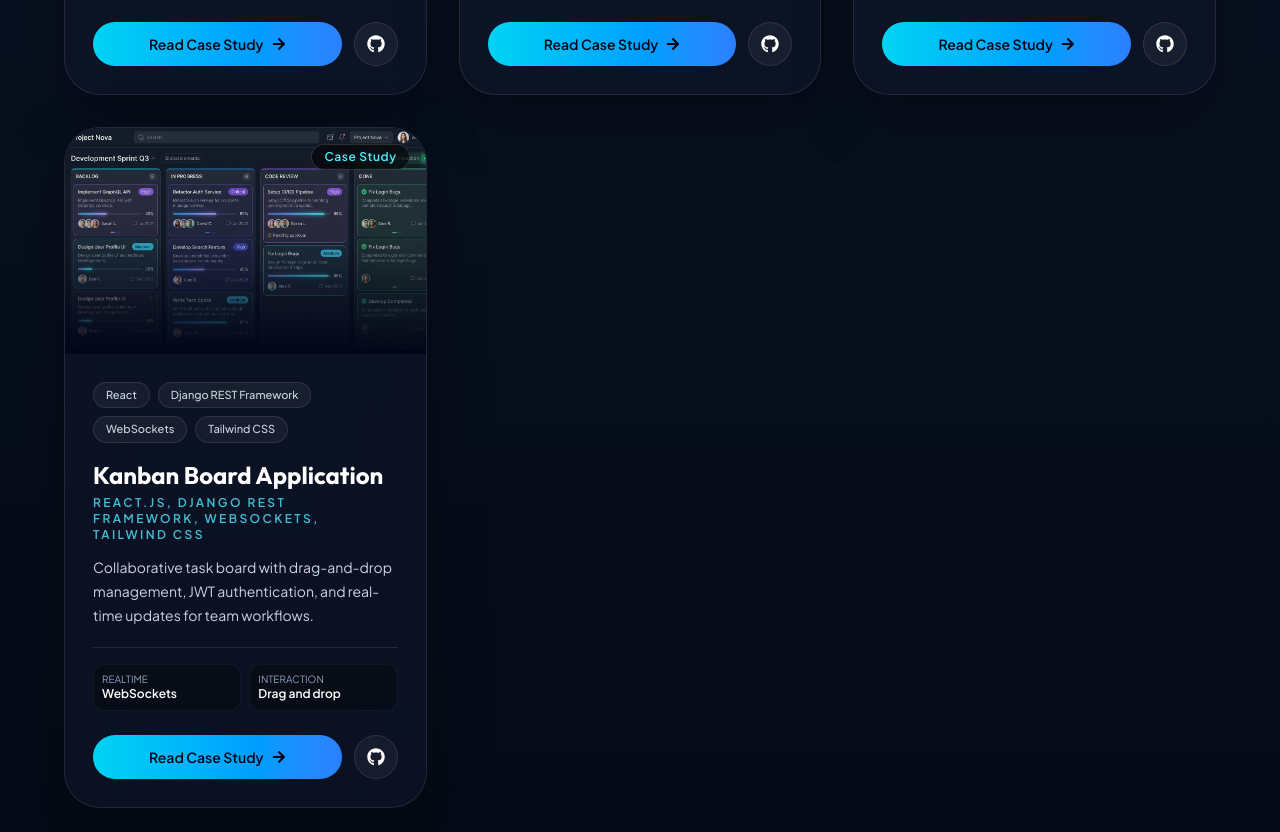
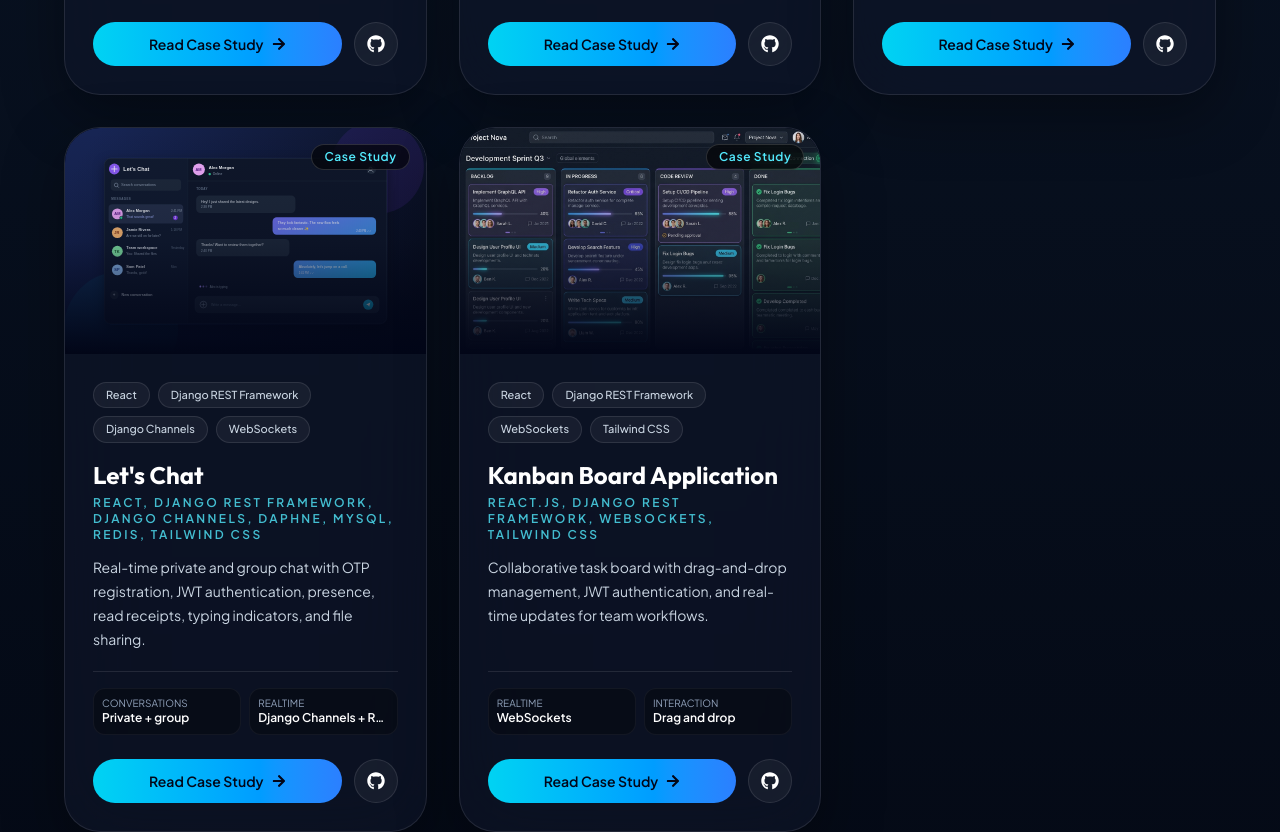
Before and after one commit to chinmayamoharana/Portfolio, a React (Vite) app: page /projects in a window 1280 px wide. Shown: the part 1760-2592 px from the top of the page. Built offline with nearby package versions, Linux system fonts and the light colour scheme.

Commit message:
added new project

```diff
--- a/src/data/projects.js
+++ b/src/data/projects.js
@@ -213,6 +213,45 @@ export const projects = [
     ],
   },
   {
+    slug: "lets-chat",
+    img: "/project_lets_chat.svg",
+    title: "Let's Chat",
+    tech: [
+      "React",
+      "Django REST Framework",
+      "Django Channels",
+      "WebSockets",
+      "Redis",
+      "MySQL",
+      "JWT",
+      "Tailwind CSS",
+    ],
+    stackLabel:
+      "React, Django REST Framework, Django Channels, Daphne, MySQL, Redis, Tailwind CSS",
+    github: "https://github.com/chinmayamoharana/let-s-chat",
+    accent: "from-violet-500 to-cyan-400",
+    description:
+      "Real-time private and group chat with OTP registration, JWT authentication, presence, read receipts, typing indicators, and file sharing.",
+    summary:
+      "A real-time messaging application built for private conversations and group communication, with WebSocket-powered chat and delivery updates.",
+    problem:
+      "Messaging apps need to keep conversations responsive while handling authentication, group membership, presence, and message status across connected users.",
+    solution:
+      "I built a React chat client backed by Django REST Framework and Django Channels. The application supports one-to-one and group messaging, OTP-based registration, JWT authentication, live typing and presence updates, delivered and seen states, image and file sharing, and message forwarding and deletion.",
+    challenges: [
+      "Coordinating live message and typing events through WebSockets.",
+      "Keeping online presence, last-seen information, and message status useful across conversations.",
+      "Supporting secure authentication alongside group chat and file-sharing workflows.",
+    ],
+    result:
+      "The project brings real-time communication and production-focused backend configuration together, using MySQL for application data and Redis for the Channels layer, with static and media file handling and environment-based deployment settings.",
+    metrics: [
+      { label: "Conversations", value: "Private + group" },
+      { label: "Realtime", value: "Django Channels + Redis" },
+      { label: "Authentication", value: "JWT + OTP registration" },
+    ],
+  },
+  {
     slug: "kanban-board-application",
     img: "/project_kanban_board.jpg",
     title: "Kanban Board Application",
```
Also changed, not shown: public/project_lets_chat.svg (added).
